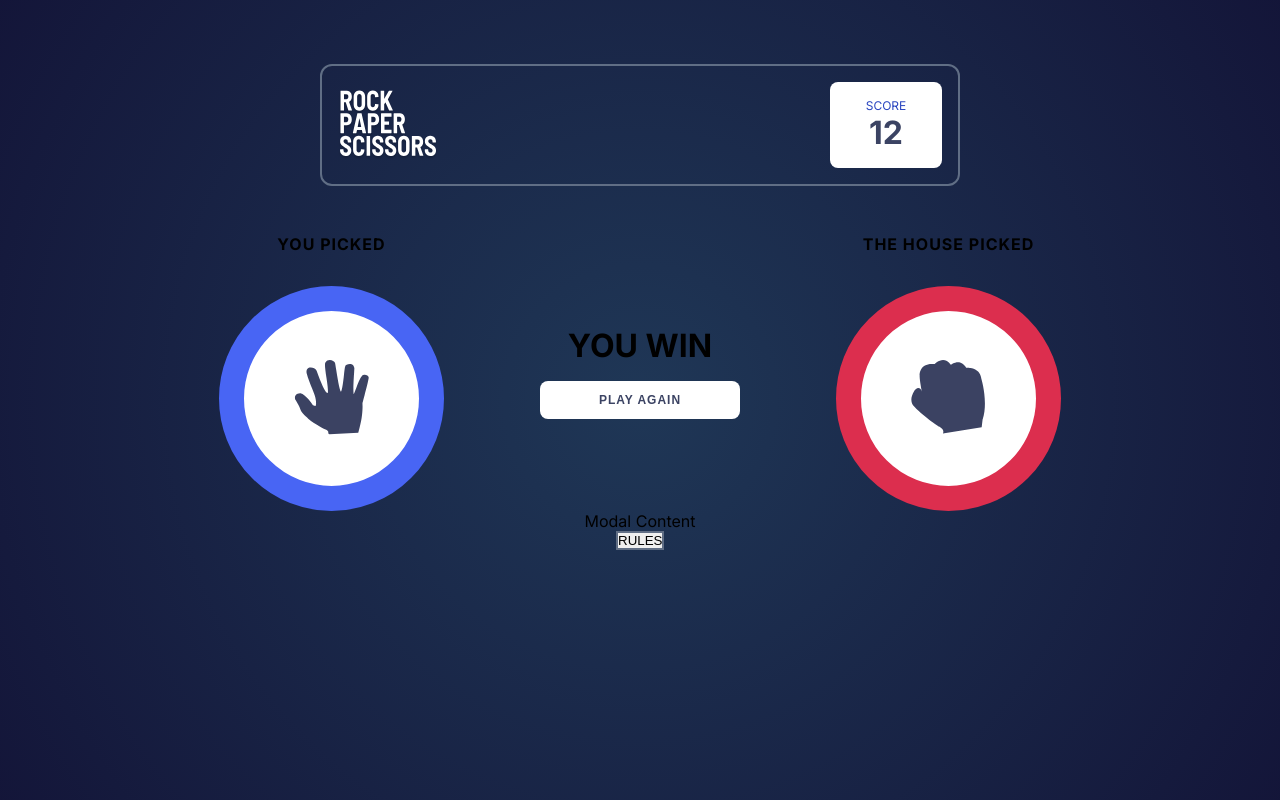
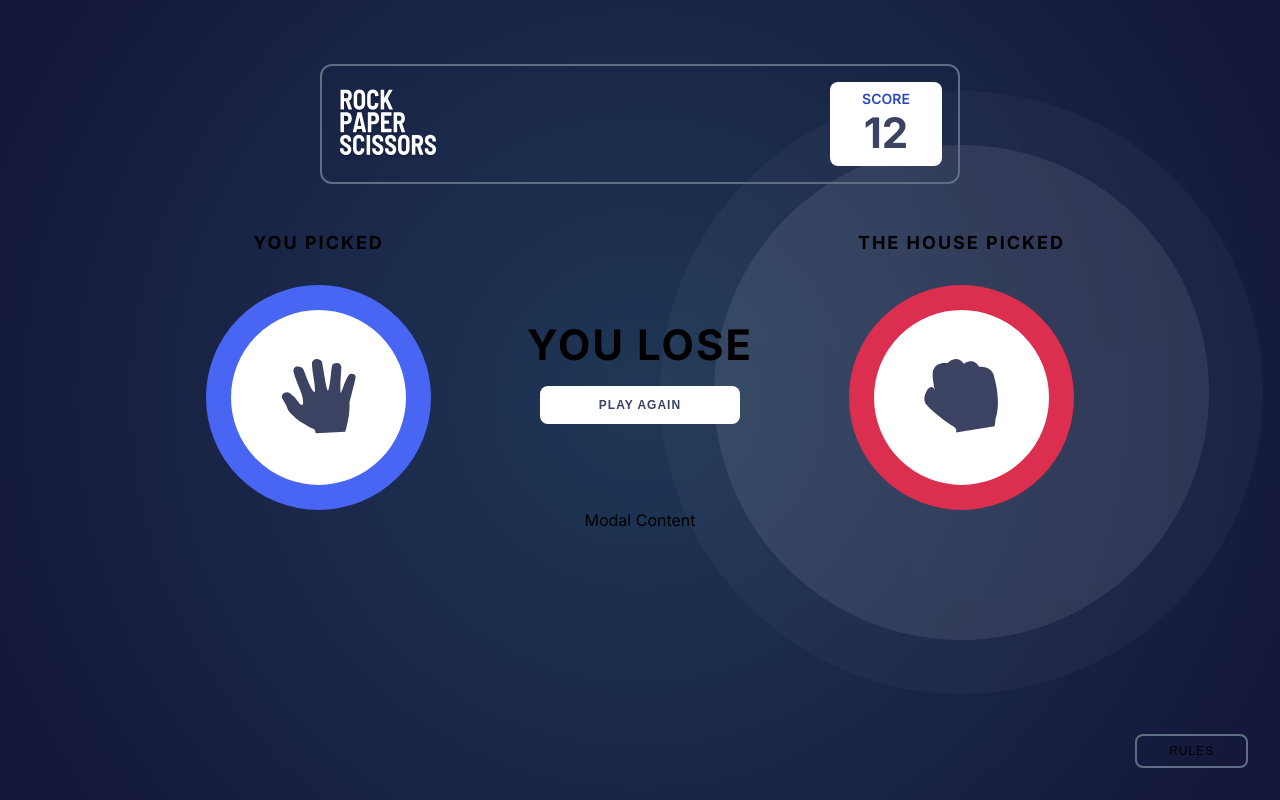
Before and after one commit to ev0lveDD/rock-paper-scissors-lizard-spock, a Next.js app: page / in a window 1280 px wide. Both pictures are taken after a click on the button "PLAY AGAIN". Built offline with nearby package versions, Linux system fonts and the light colour scheme.

Commit message:
Font added, testing the winner wave animation

```diff
--- a/Components/GameHeader/game-header.module.css
+++ b/Components/GameHeader/game-header.module.css
@@ -19,7 +19,7 @@
     flex-direction: column;
     background-color: #fff;
     border-radius: 8px;
-    padding: 1rem;
+    padding: 0.5rem 1rem;
     align-items: center;
     justify-content: center;
     width: 7rem;
@@ -27,8 +27,11 @@
 
   .gameHeaderResultWrapper p {
     color: hsl(229, 64%, 46%);
-    font-size: 12px;
+    font-size: 14px;
+    font-weight: 600;
   }
   .gameHeaderResultWrapper h1 {
     color: hsl(229, 25%, 31%);
+    font-size: 42px;
+    font-weight: 700;
   }
--- a/Components/PickBody/pick-body.js
+++ b/Components/PickBody/pick-body.js
@@ -1,24 +1,35 @@
+'use client';
 import classes from "./pick-body.module.css";
 import Image from "next/image";
+import { useState } from "react";
 
 import paperIcon from "@/public/icon-paper.svg";
 import scissorsIcon from "@/public/icon-scissors.svg";
 import rockIcon from "@/public/icon-rock.svg";
 
 export default function PickBody() {
+
+    const [winner, setWinner] = useState("Player");
+
     return(
         <div className={classes.pickBodyWraper}>
             <div className={classes.pickColumn}>
                 <p>YOU PICKED</p>
                 <button className={classes.paperButton}><Image src={paperIcon} alt="Paper Icon" height={75} width={75}/></button>
+                <div className={winner==="Player" ? classes.circleWave : classes.noWave}></div>
+                <div className={winner==="Player" ? classes.circleWave2 : classes.noWave}></div>
+                <div className={winner==="Player" ? classes.circleWave3 : classes.noWave}></div>
             </div>
             <div className={classes.pickResultColumn}>
-                <h1>YOU WIN</h1>
-                <button>PLAY AGAIN</button>
+                <h1>{winner==="Player" ? "YOU WIN" : "YOU LOSE"}</h1>
+                <button onClick={() => {setWinner("House")}}>PLAY AGAIN</button>
             </div>
             <div className={classes.pickColumn}>
                 <p>THE HOUSE PICKED</p>
                 <button className={classes.rockButton}><Image src={rockIcon} alt="Rock Icon" height={75} width={75}/></button>
+                <div className={winner==="House" ? classes.circleWave : classes.noWave}></div>
+                <div className={winner==="House" ? classes.circleWave2 : classes.noWave}></div>
+                <div className={winner==="House" ? classes.circleWave3 : classes.noWave}></div>
             </div>
         </div>
     );
--- a/Components/PickBody/pick-body.module.css
+++ b/Components/PickBody/pick-body.module.css
@@ -20,6 +20,7 @@
 
   .pickColumn {
     display: flex;
+    position: relative;
     flex-direction: column;
     justify-content: center;
     align-items: center;
@@ -27,8 +28,9 @@
   }
 
   .pickColumn p {
+    font-size: 18px;
     font-weight: 700;
-    letter-spacing: 1px;
+    letter-spacing: 2px;
   }
 
   .pickColumn button {
@@ -49,6 +51,11 @@
     gap: 1rem;
   }
 
+  .pickResultColumn h1 {
+    font-size: 42px;
+    letter-spacing: 2px;
+  }
+
   .pickResultColumn button {
     background-color: #fff;
     color: hsl(229, 25%, 31%);
@@ -64,3 +71,62 @@
     align-items: center;
     justify-content: center;
   }
+
+  .circleWave {
+    top: 3rem;
+    left: 0;
+    position: absolute;
+    width: 225px;
+    height: 225px;
+    border-radius: 50%;
+    background-color: #fff;
+    opacity: 0;
+    z-index: -1;
+    pointer-events: none;
+    animation: waves 2.5s linear;
+    animation-delay: .1s;
+  }
+
+  .circleWave2 {
+    top: 3rem;
+    left: 0;
+    position: absolute;
+    width: 225px;
+    height: 225px;
+    border-radius: 50%;
+    background-color: #fff;
+    opacity: 0;
+    z-index: -1;
+    pointer-events: none;
+    animation: waves 2.5s linear .7s forwards;
+  }
+
+  .circleWave3 {
+    top: 3rem;
+    left: 0;
+    position: absolute;
+    width: 225px;
+    height: 225px;
+    border-radius: 50%;
+    background-color: #fff;
+    opacity: 0;
+    z-index: -1;
+    pointer-events: none;
+    animation: waves 2.5s linear 1.3s forwards;
+  }
+
+  .noWave {
+    display: none;
+  }
+
+  @keyframes waves {
+    0% {
+      transform: scale(1);
+      opacity: 0.2;
+    }
+
+    100% {
+      transform: scale(3);
+      opacity: 0;
+    }
+  }
--- a/Components/RulesButton/rules-button.js
+++ b/Components/RulesButton/rules-button.js
@@ -2,6 +2,8 @@ import classes from "./rules-button.module.css";
 
 export default function RulesButton() {
     return(
+    <>
         <button className={classes.rulesButton}>RULES</button>
+    </>
     );
 }
--- a/Components/RulesButton/rules-button.module.css
+++ b/Components/RulesButton/rules-button.module.css
@@ -1,5 +1,14 @@
 .rulesButton {
-    background-color: none;
+    display: flex;
+    background: none;
     border: 2px solid hsl(217, 16%, 45%);
-    width: 3rem;
+    width: fit-content;
+    padding: 8px 2rem;
+    border-radius: 8px;
+    letter-spacing: 1px;
+    font-size: 12px;
+    position: absolute;
+    right: 2rem;
+    bottom: 2rem;
+    cursor: pointer;
 }
--- a/app/globals.css
+++ b/app/globals.css
@@ -1,3 +1,5 @@
+@import url('https://fonts.googleapis.com/css2?family=Barlow+Semi+Condensed:ital,wght@0,100;0,200;0,300;0,400;0,500;0,600;0,700;0,800;0,900;1,100;1,200;1,300;1,400;1,500;1,600;1,700;1,800;1,900&display=swap');
+
 :root {
   --max-width: 1100px;
   --border-radius: 12px;
@@ -82,7 +84,9 @@
 html,
 body {
   max-width: 100vw;
-  overflow-x: hidden;
+  overflow: hidden;
+  font-family: "Barlow Semi Condensed", sans-serif;
+  font-style: normal;
 }
 
 body {
```
